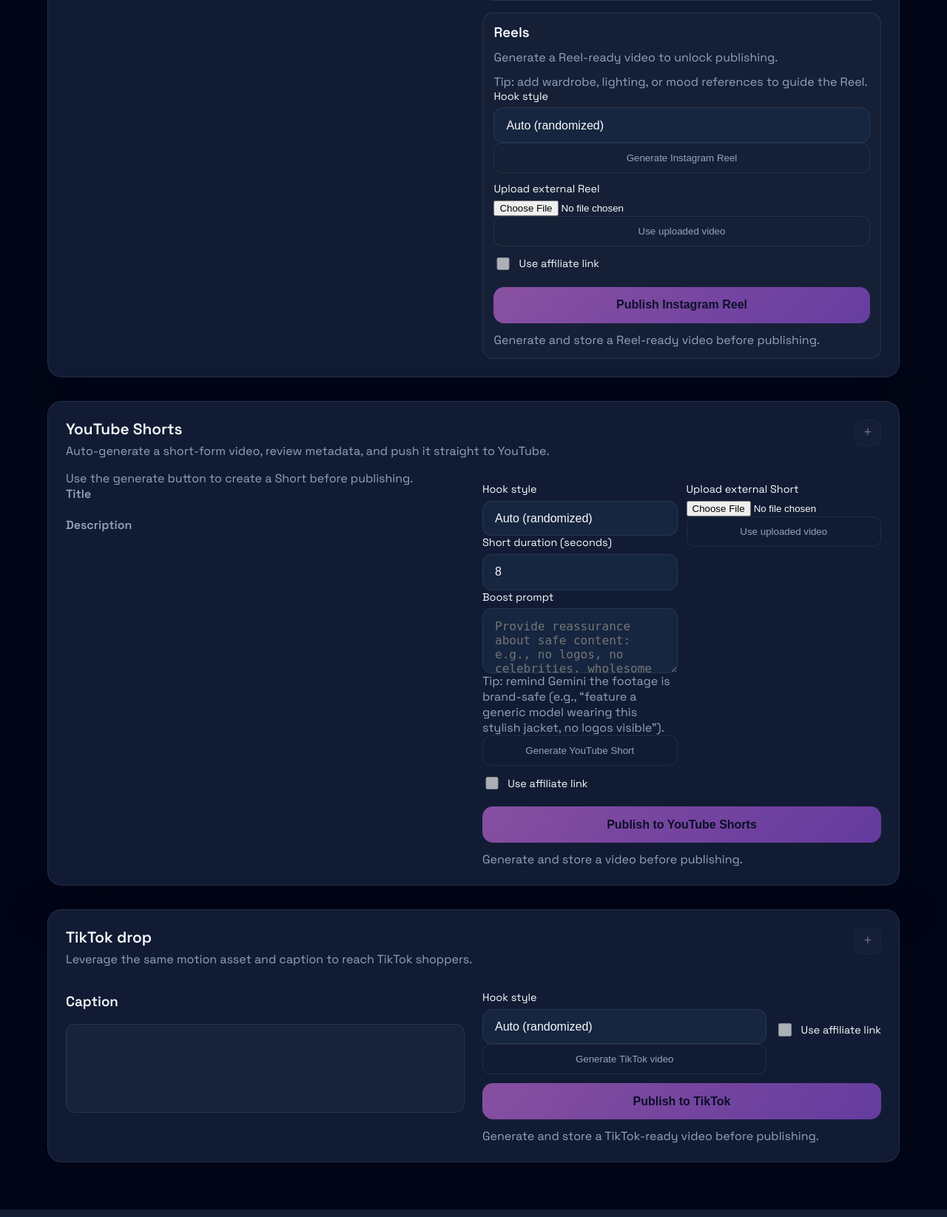
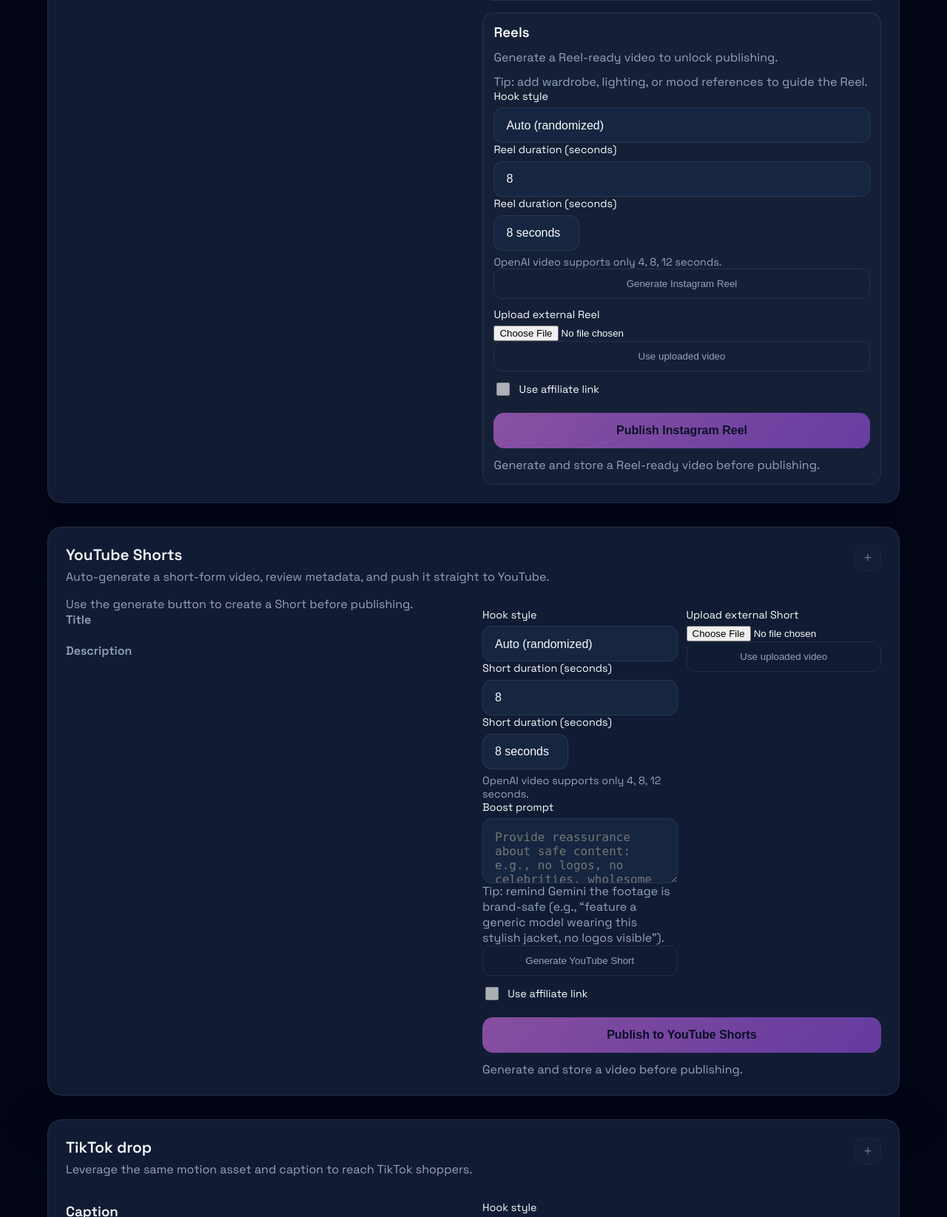
Before and after one commit to ahmadezoji/kaymio-app, a Flask app: page / in a window 1280 px wide. Shown: the part 4855-6500 px from the top of the page at 74% size. Run offline with Flask 3, Linux system fonts and the light colour scheme.

Commit message:
add  new video durations -- new amazon store id

```diff
--- a/app.py
+++ b/app.py
@@ -46,6 +46,7 @@ from kaymio.wordpress.wordpress_api_helper import (
     create_woocommerce_product,
     find_wordpress_nearest_category,
     list_woocommerce_products,
+    update_affiliate_links,
 )
 from PIL import Image, ImageOps
 from analytics_view import analytics_bp
@@ -799,6 +800,7 @@ FORM_COMMON_KEYS = {
     "original_image_path",
     "image_generation_model",
     "video_generation_model",
+    "video_duration_seconds",
     "video_hook_style",
 }
 
@@ -1731,6 +1733,7 @@ def extract_form_defaults(raw_form_values: Dict[str, str]) -> Dict[str, str]:
             "selected_original_image",
             "image_generation_model",
             "video_generation_model",
+            "video_duration_seconds",
         )
     }
     defaults["website_boost_prompt"] = (
@@ -1810,6 +1813,7 @@ def rebuild_preview_payload(raw_form_values: Dict[str, str]):
         "instagram_boost_prompt": raw_form_values.get("instagram_boost_prompt", ""),
         "video_hook_style": raw_form_values.get("video_hook_style", ""),
         "youtube_boost_prompt": raw_form_values.get("youtube_boost_prompt", ""),
+        "video_duration_seconds": raw_form_values.get("video_duration_seconds", ""),
         "use_affiliate_link": (
             raw_form_values.get("use_affiliate_link")
             or raw_form_values.get("use_affiliate_link_pref")
@@ -3385,7 +3389,7 @@ def publish_tiktok():
 
 if __name__ == "__main__":
     debug_enabled = True
-    # Avoid duplicate scheduler thread when Flask debug reloader spawns parent process.
-    if not debug_enabled or os.getenv("WERKZEUG_RUN_MAIN") == "true":
-        start_instagram_story_scheduler()
-    app.run(debug=debug_enabled, host="0.0.0.0", port=int(os.getenv("PORT", 5000)))
+    # if not debug_enabled or os.getenv("WERKZEUG_RUN_MAIN") == "true":
+        # start_instagram_story_scheduler()
+    # app.run(debug=debug_enabled, host="0.0.0.0", port=int(os.getenv("PORT", 5000)))
+    update_affiliate_links()
--- a/templates/home.html
+++ b/templates/home.html
@@ -13,7 +13,7 @@
     <link rel="stylesheet" href="{{ url_for('static', filename='css/main.css') }}" />
   </head>
   <body>
-    {% macro preview_hidden_inputs(preview, values) -%}
+    {% macro preview_hidden_inputs(preview, values, include_video_duration=true) -%}
       <input type="hidden" name="market" value="{{ values.get('market', '') | e }}" />
       <input type="hidden" name="sku_or_url" value="{{ values.get('sku_or_url', '') | e }}" />
       <input type="hidden" name="title" value="{{ preview.title | e }}" />
@@ -58,11 +58,13 @@
         name="video_generation_model"
         value="{{ (values.get('video_generation_model') or video_generation_options.default_model or '') | e }}"
       />
+      {% if include_video_duration %}
         <input
           type="hidden"
           name="video_duration_seconds"
           value="{{ (values.get('video_duration_seconds') or preview.video_duration_seconds or '8') | e }}"
         />
+      {% endif %}
       <input type="hidden" name="selected_original_image" value="{{ values.get('selected_original_image', '') | e }}" />
     {%- endmacro %}
     {% macro editable_term_textarea(name, label, items, placeholder, disabled=false, help_text='') -%}
@@ -78,6 +80,41 @@
       {% if help_text %}
         <p class="muted">{{ help_text }}</p>
       {% endif %}
+    {%- endmacro %}
+    {% macro video_duration_fields(values, preview, label='Video duration (seconds)', disabled=false) -%}
+      {% set current_duration = values.get('video_duration_seconds') or preview.video_duration_seconds or '8' %}
+      <div class="video-duration-control" data-video-duration-control>
+        <label data-video-duration-mode="gemini">
+          <span>{{ label }}</span>
+          <input
+            type="number"
+            name="video_duration_seconds"
+            min="4"
+            max="60"
+            step="1"
+            value="{{ current_duration | e }}"
+            data-video-duration-input="gemini"
+            {% if disabled %}disabled{% endif %}
+          />
+        </label>
+        <label data-video-duration-mode="openai" hidden>
+          <span>{{ label }}</span>
+          <div class="input-shell">
+            <select
+              name="video_duration_seconds"
+              data-video-duration-input="openai"
+              {% if disabled %}disabled{% endif %}
+            >
+              {% for seconds in video_generation_options.openai_allowed_seconds %}
+                <option value="{{ seconds }}" {% if seconds|string == current_duration|string %}selected{% endif %}>
+                  {{ seconds }} seconds
+                </option>
+              {% endfor %}
+            </select>
+          </div>
+          <p class="muted">OpenAI video supports only {{ video_generation_options.openai_allowed_seconds | join(', ') }} seconds.</p>
+        </label>
+      </div>
     {%- endmacro %}
     {% macro platform_reset_button(platform, label, sku) -%}
       <div class="card-header-actions">
@@ -321,7 +358,7 @@
                       {% if group.models %}
                         <optgroup label="{{ group.label }}">
                           {% for model_name in group.models %}
-                            <option value="{{ model_name }}" {% if model_name == active_video_generation_model %}selected{% endif %}>
+                            <option value="{{ model_name }}" data-provider="{{ group.provider }}" {% if model_name == active_video_generation_model %}selected{% endif %}>
                               {{ model_name }}
                             </option>
                           {% endfor %}
@@ -895,7 +932,8 @@
                       <option value="aesthetic" {% if hook_pref == 'aesthetic' %}selected{% endif %}>Aesthetic</option>
                     </select>
                   </label>
-                  {{ preview_hidden_inputs(preview_data, values) }}
+                  {{ video_duration_fields(values, preview_data, 'Reel duration (seconds)', instagram_reel_published or platforms_locked) }}
+                  {{ preview_hidden_inputs(preview_data, values, include_video_duration=false) }}
                   <button type="submit" class="ghost-btn" {% if instagram_reel_published or platforms_locked %}disabled{% endif %}>
                     Generate Instagram Reel
                   </button>
@@ -1022,18 +1060,7 @@
                       <option value="aesthetic" {% if hook_pref == 'aesthetic' %}selected{% endif %}>Aesthetic</option>
                     </select>
                   </label>
-<label>
-                    <span>Short duration (seconds)</span>
-                    <input
-                      type="number"
-                      name="video_duration_seconds"
-                      min="4"
-                      max="60"
-                      step="1"
-                      value="{{ preview_data.video_duration_seconds or 8 }}"
-                      {% if youtube_published or platforms_locked %}disabled{% endif %}
-                    />
-                  </label>
+                  {{ video_duration_fields(values, preview_data, 'Short duration (seconds)', youtube_published or platforms_locked) }}
                   {% set youtube_boost_pref = values.get('youtube_boost_prompt', '') %}
                   {% if not youtube_boost_pref %}
                     {% set youtube_boost_pref = preview_data.youtube_boost_prompt | default('', true) %}
@@ -1050,7 +1077,7 @@
                   <p class="muted">
                     Tip: remind Gemini the footage is brand-safe (e.g., “feature a generic model wearing this stylish jacket, no logos visible”).
                   </p>
-                  {{ preview_hidden_inputs(preview_data, values) }}
+                  {{ preview_hidden_inputs(preview_data, values, include_video_duration=false) }}
                   <button type="submit" class="ghost-btn" {% if youtube_published or platforms_locked %}disabled{% endif %}>
                     Generate YouTube Short
                   </button>
@@ -1238,6 +1265,7 @@
   </body>
   <script>
     (function () {
+      const openAIDurationOptions = {{ video_generation_options.openai_allowed_seconds | tojson }};
       const boostInput = document.querySelector('textarea[name="youtube_boost_prompt"]');
       const instagramBoostInput = document.querySelector('textarea[name="instagram_boost_prompt"]');
       const imageGenerationModelSelect = document.querySelector(
@@ -1246,9 +1274,9 @@
       const videoGenerationModelSelect = document.querySelector(
         'select[name="video_generation_model"]'
       );
-      const durationInput = document.querySelector(
-        'input[type="number"][name="video_duration_seconds"]'
-      );
+      const videoDurationControls = document.querySelectorAll("[data-video-duration-control]");
+      const videoDurationInputs = document.querySelectorAll('[data-video-duration-input="gemini"]');
+      const videoDurationSelects = document.querySelectorAll('[data-video-duration-input="openai"]');
       const selectedImageCheckboxes = document.querySelectorAll(".product-gallery-checkbox");
       const selectedImageHidden = document.querySelectorAll(
         'input[type="hidden"][name="selected_original_image"]'
@@ -1258,6 +1286,79 @@
         document.querySelectorAll(`input[type="hidden"][name="${name}"]`).forEach((input) => {
           input.value = value || "";
         });
+      }
+
+      function getSelectedVideoProvider() {
+        if (!videoGenerationModelSelect) {
+          return "gemini";
+        }
+        const selectedOption =
+          videoGenerationModelSelect.options[videoGenerationModelSelect.selectedIndex];
+        return selectedOption?.dataset.provider || "gemini";
+      }
+
+      function normalizeOpenAIDuration(value) {
+        if (!openAIDurationOptions.length) {
+          return String(value || "8");
+        }
+        const numericValue = Number.parseInt(String(value || ""), 10);
+        if (Number.isNaN(numericValue)) {
+          return String(openAIDurationOptions[0]);
+        }
+        return String(
+          openAIDurationOptions.reduce((closest, candidate) => {
+            return Math.abs(candidate - numericValue) < Math.abs(closest - numericValue)
+              ? candidate
+              : closest;
+          }, openAIDurationOptions[0])
+        );
+      }
+
+      function syncVideoDuration(value, provider) {
+        const activeProvider = provider || getSelectedVideoProvider();
+        let nextValue = String(value || "").trim();
+        if (!nextValue) {
+          nextValue = "8";
+        }
+        if (activeProvider === "openai") {
+          nextValue = normalizeOpenAIDuration(nextValue);
+        }
+
+        syncField("video_duration_seconds", nextValue);
+        videoDurationInputs.forEach((input) => {
+          if (input.value !== nextValue) {
+            input.value = nextValue;
+          }
+        });
+
+        const openAIValue = normalizeOpenAIDuration(nextValue);
+        videoDurationSelects.forEach((select) => {
+          if (select.value !== openAIValue) {
+            select.value = openAIValue;
+          }
+        });
+      }
+
+      function syncVideoDurationMode() {
+        if (!videoDurationControls.length) {
+          return;
+        }
+        const activeProvider = getSelectedVideoProvider();
+        videoDurationControls.forEach((control) => {
+          control.querySelectorAll("[data-video-duration-mode]").forEach((field) => {
+            field.hidden = field.dataset.videoDurationMode !== activeProvider;
+          });
+        });
+
+        const firstHiddenDuration = document.querySelector(
+          'input[type="hidden"][name="video_duration_seconds"]'
+        );
+        const currentDuration =
+          firstHiddenDuration?.value ||
+          (videoDurationInputs.length ? videoDurationInputs[0].value : "") ||
+          (videoDurationSelects.length ? videoDurationSelects[0].value : "") ||
+          "8";
+        syncVideoDuration(currentDuration, activeProvider);
       }
 
       if (boostInput) {
@@ -1281,15 +1382,19 @@
 
       if (videoGenerationModelSelect) {
         syncField("video_generation_model", videoGenerationModelSelect.value);
-        videoGenerationModelSelect.addEventListener("change", () =>
-          syncField("video_generation_model", videoGenerationModelSelect.value)
-        );
+        videoGenerationModelSelect.addEventListener("change", () => {
+          syncField("video_generation_model", videoGenerationModelSelect.value);
+          syncVideoDurationMode();
+        });
       }
 
-      if (durationInput) {
-        syncField("video_duration_seconds", durationInput.value);
-        durationInput.addEventListener("input", () => syncField("video_duration_seconds", durationInput.value));
-      }
+      videoDurationInputs.forEach((input) => {
+        input.addEventListener("input", () => syncVideoDuration(input.value, "gemini"));
+      });
+      videoDurationSelects.forEach((select) => {
+        select.addEventListener("change", () => syncVideoDuration(select.value, "openai"));
+      });
+      syncVideoDurationMode();
 
       if (selectedImageCheckboxes.length) {
         const checked = document.querySelector(".product-gallery-checkbox:checked");
--- a/video_generation_config.py
+++ b/video_generation_config.py
@@ -74,6 +74,7 @@ def build_video_generation_options() -> Dict[str, object]:
     default_model = get_default_video_generation_model()
     return {
         "default_model": default_model,
+        "openai_allowed_seconds": list(OPENAI_VIDEO_ALLOWED_SECONDS),
         "groups": [
             {"provider": "gemini", "label": "Gemini", "models": gemini_models},
             {"provider": "openai", "label": "OpenAI", "models": openai_models},
```
Also changed, not shown: kaymio/wordpress/wordpress_api_helper.py (+4 -4 lines). Lines whose indentation alone changed are shown as unchanged.
